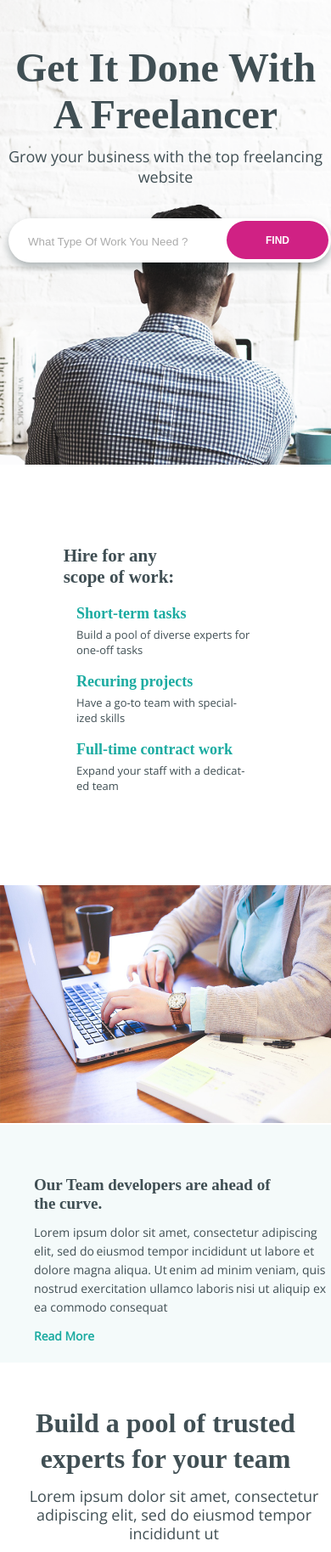
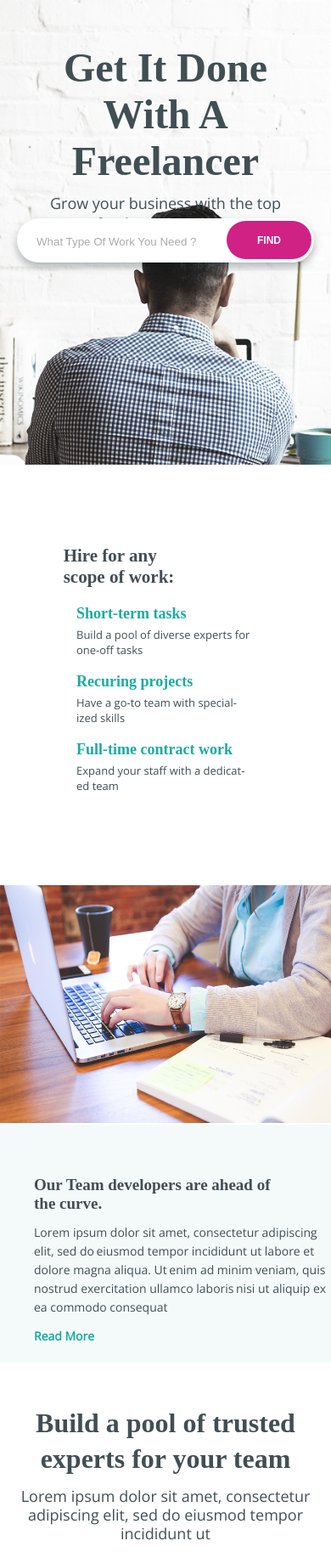
Before and after one commit to Rajatmahajan05/JobPortal, a plain HTML site: page index.html in a window 390 px wide. Shown: the part 89-1916 px from the top of the page at 85% size. Drawn offline with nearby package versions, Linux system fonts and the light colour scheme.

Commit message:
changes updated

```diff
--- a/responsive.css
+++ b/responsive.css
@@ -53,19 +53,23 @@
     }
 
     .heading {
-        width: 39rem;
-        margin-left: 0rem;
+        width: 35rem;
+        margin-left: 2rem;
     }
 
     .inputPageOne {
-        width: 38rem ;
-        margin-left: 1rem ;
+        width: 35rem ;
+        margin-left: 2rem ;
         margin-top: 26rem ;
     }
 
     .inputField {
         padding-left: 2rem ;
-        width: 25rem ;
+        width: 21rem ;
+    }
+
+    .findButton {
+        width: 10rem;
     }
 
     .hireArea {
@@ -88,8 +92,9 @@
     }
 
     .subHeading p {
-        width: 41rem ;
+        width: 35rem ;
         height: 7.6rem ;
+        margin-left: 2rem;
     }
 
     .workCycle {
@@ -113,5 +118,16 @@
         z-index: -1;
     }
 
+    .getConnected {
+        width: 36rem;
+    }
+
+    .emailInput {
+        width: 23rem;
+    }
+
+    .detailToConnect p {
+        display: inline;
+    }
 
 }
```
